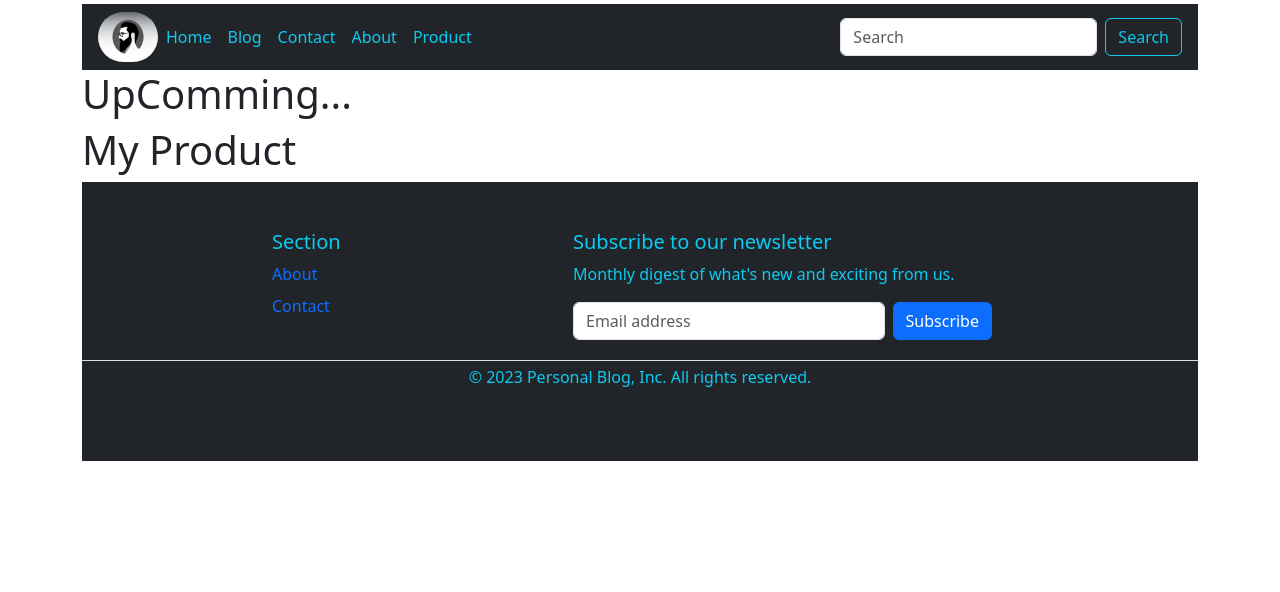
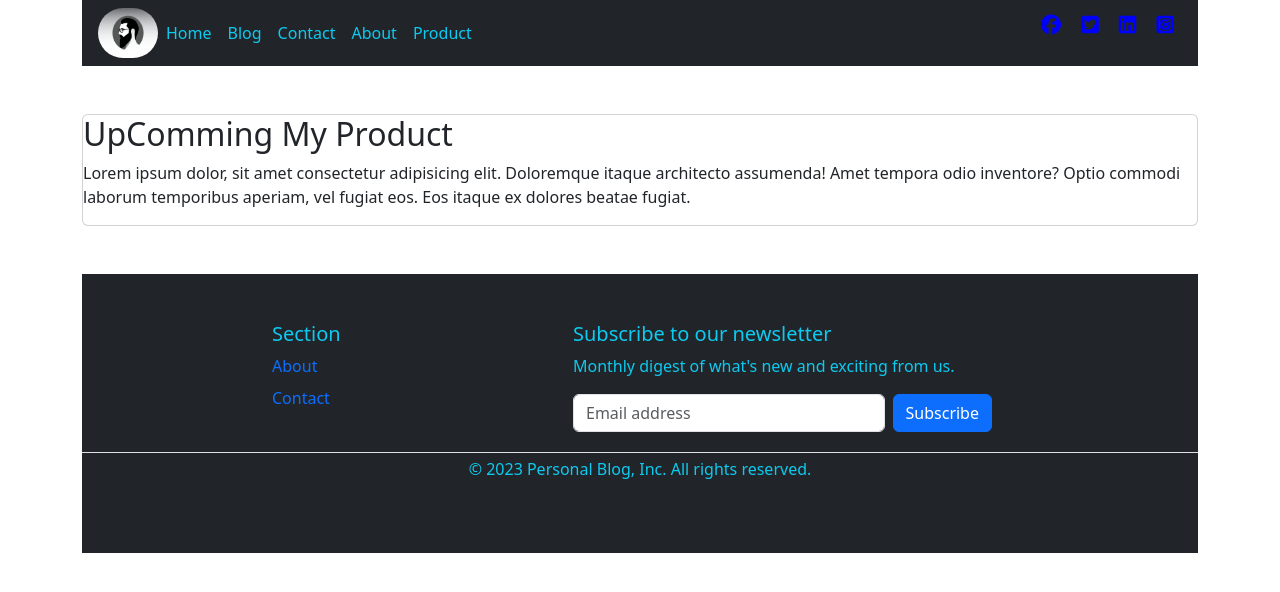
Before and after one commit to bloggeryeanur/simple-blog, a plain HTML site: page product.html in a window 1280 px wide. Drawn offline with nearby package versions, Linux system fonts and the light colour scheme.

Commit message:
Change some design for social icon

```diff
--- a/product.html
+++ b/product.html
@@ -16,7 +16,7 @@
 </head>
 
 <body>
-    <div class="container mt-1">
+    <div class="container">
         <!-- Navigation Section -->
         <nav class="navbar navbar-expand-lg bg-dark px-3">
             <a href="index.html">
@@ -45,16 +45,26 @@
                         <a class="nav-link text-info" href="product.html">Product</a>
                     </li>
                 </ul>
-                <form class="d-flex" role="search">
-                    <input class="form-control me-2" type="search" placeholder="Search" aria-label="Search">
-                    <button class="btn btn-outline-info" type="submit">Search</button>
-                </form>
+                <ul>
+                    <li>
+                        <a style="color: blue; font-size: 20px;" class="p-2" href="facebook.com"><span><i
+                                    class="fa-brands fa-facebook"></i></span></a>
+                        <a style="color: blue; font-size: 20px;" class="p-2" href="https://twitter.com/.com"><span><i
+                                    class="fa-brands fa-square-twitter"></i></span></a>
+                        <a style="color: blue; font-size: 20px;" class="p-2" href="linkedin.com"><span><i
+                                    class="fa-brands fa-linkedin"></i></span></a>
+                        <a style="color: blue; font-size: 20px;" class="p-2" href="instagram.com"><span><i
+                                    class="fa-brands fa-square-instagram"></i></span></a>
+                    </li>
+                </ul>
             </div>
         </nav>
 
 
-        <h1>UpComming...</h1>
-        <h1>My Product</h1>
+<div class="card my-5">
+    <h2>UpComming My Product</h2>
+    <p>Lorem ipsum dolor, sit amet consectetur adipisicing elit. Doloremque itaque architecto assumenda! Amet tempora odio inventore? Optio commodi laborum temporibus aperiam, vel fugiat eos. Eos itaque ex dolores beatae fugiat.</p>
+</div>
 
 
 
@@ -88,7 +98,7 @@
             <div class="d-flex flex-column flex-sm-row justify-content-center py-1 my-1 border-top">
                 <p>&copy; 2023 Personal Blog, Inc. All rights reserved.</p>
 
-              </div>
+            </div>
         </footer>
     </div>
 
--- a/style.css
+++ b/style.css
@@ -1,9 +1,9 @@
-.card img{
+.card img {
     width: 100%;
     height: 333px;
 
 }
 
-#carouselExampleAutoplaying img{
+#carouselExampleAutoplaying img {
     height: 600px;
 }
```
Also changed, not shown: about.html (+20 -7 lines), blog.html (+13 -5 lines), contact.html (+14 -6 lines), index.html (+16 -10 lines), icon/Me.jpg (added).
